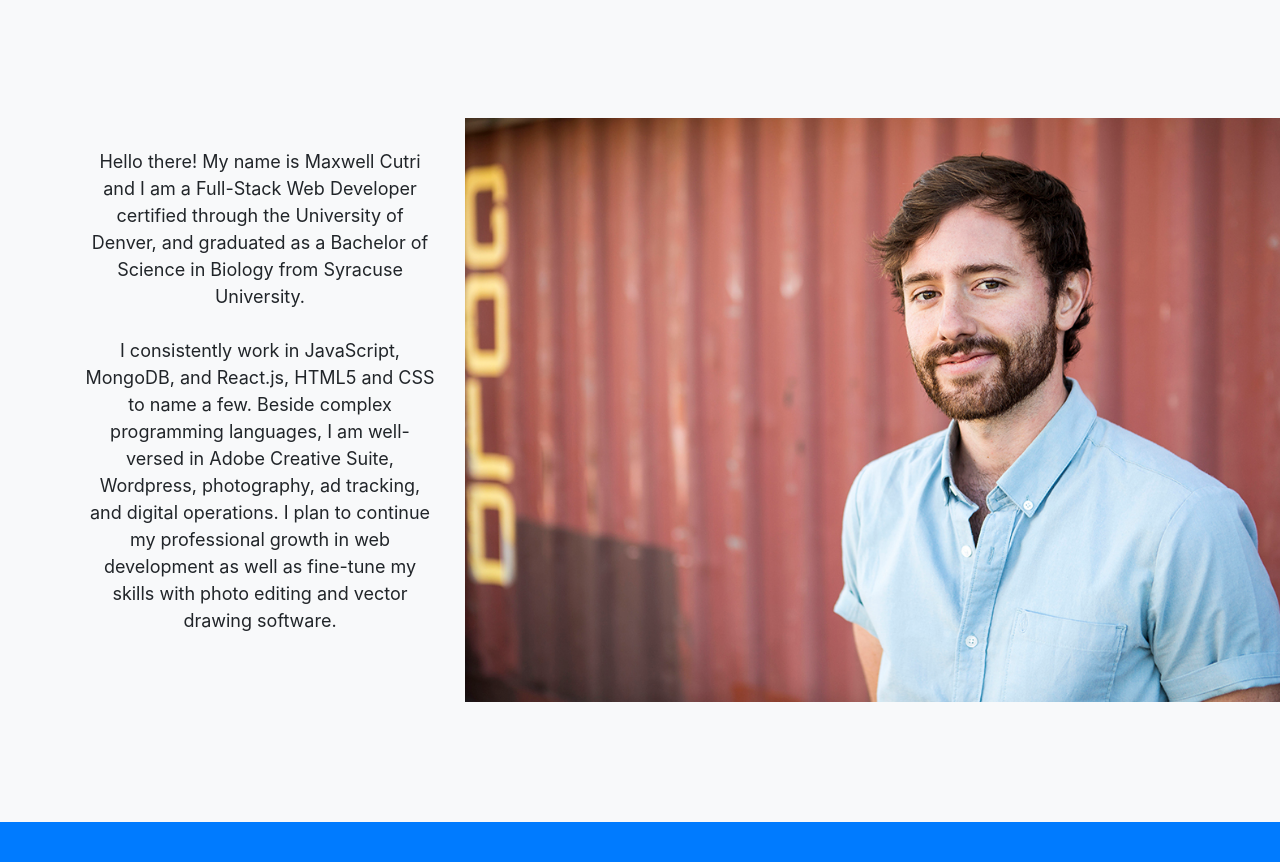
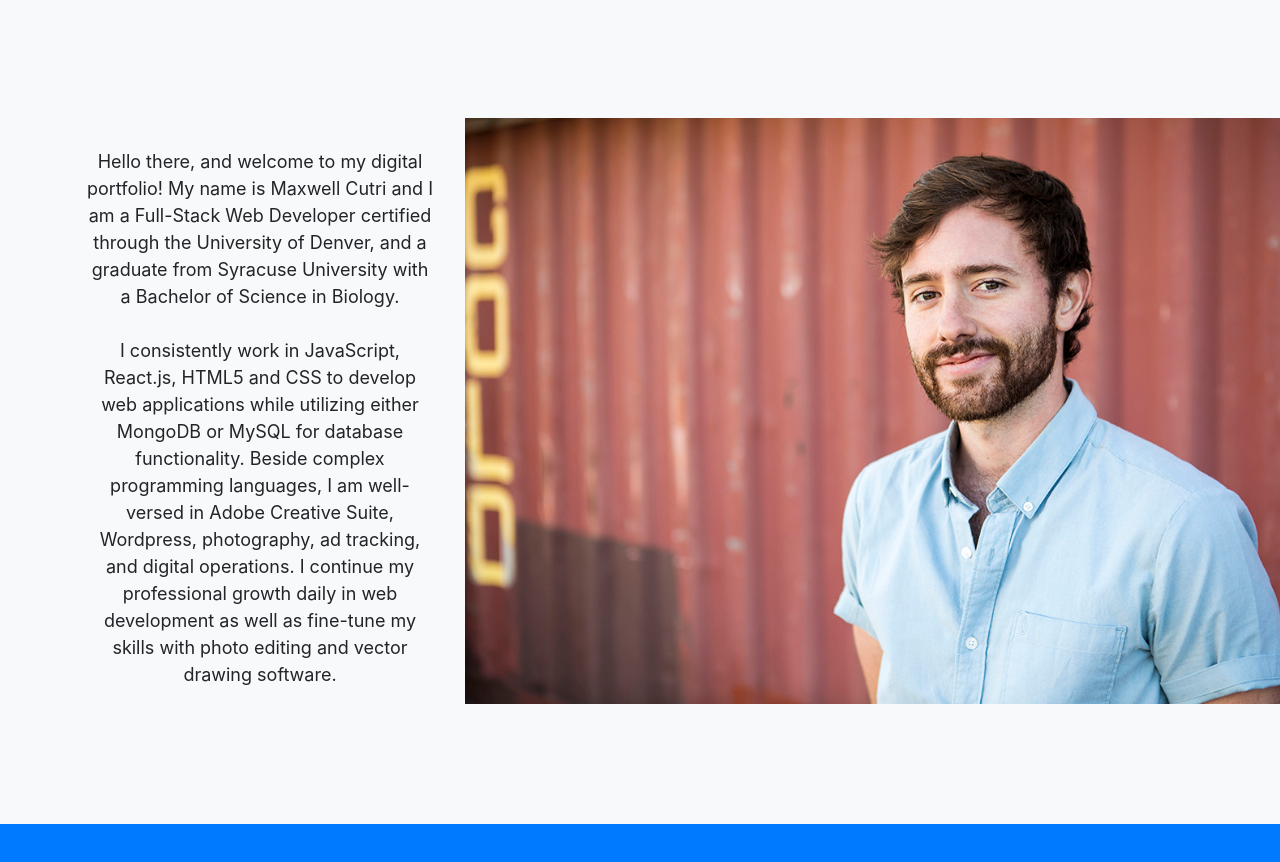
Before and after one commit to Mpcutri/Bootstrap-Portfolio, a website with bundled scripts: page index.html in a window 1280 px wide. Shown: the part 802-1664 px from the top of the page. Built offline with nearby package versions, Linux system fonts and the light colour scheme.

Commit message:
about me text

```diff
--- a/index.html
+++ b/index.html
@@ -66,10 +66,10 @@
         <div class="row">
           <div class="col-lg-4">
              <p id="aboutme">
-              Hello there! My name is Maxwell Cutri and I am a Full-Stack Web Developer certified through the University of Denver, and graduated as a Bachelor of Science in Biology from Syracuse University.
+              Hello there, and welcome to my digital portfolio! My name is Maxwell Cutri and I am a Full-Stack Web Developer certified through the University of Denver, and a graduate from Syracuse University with a Bachelor of Science in Biology.
               <br>
               <br>
-              I consistently work in JavaScript, MongoDB, and React.js, HTML5 and CSS to name a few. Beside complex programming languages, I am well-versed in Adobe Creative Suite, Wordpress, photography, ad tracking, and digital operations. I plan to continue my professional growth in web development as well as fine-tune my skills with photo editing and vector drawing software.
+              I consistently work in JavaScript, React.js, HTML5 and CSS to develop web applications while utilizing either MongoDB or MySQL for database functionality. Beside complex programming languages, I am well-versed in Adobe Creative Suite, Wordpress, photography, ad tracking, and digital operations. I continue my professional growth daily in web development as well as fine-tune my skills with photo editing and vector drawing software.
              <!--  Hello there, and welcome to my digital portfolio! My name is Maxwell Cutri and I am currently a student in the Front-End Web Development Bootcamp at the University of Denver.  This page will be equiped with my most recent work in web development, as well as a glimpse into the professional servies I can provide. I'll be adding more projects into my portfolio page, along with plenty of resources pertaining to my work.
             <br>
             <br>
```
